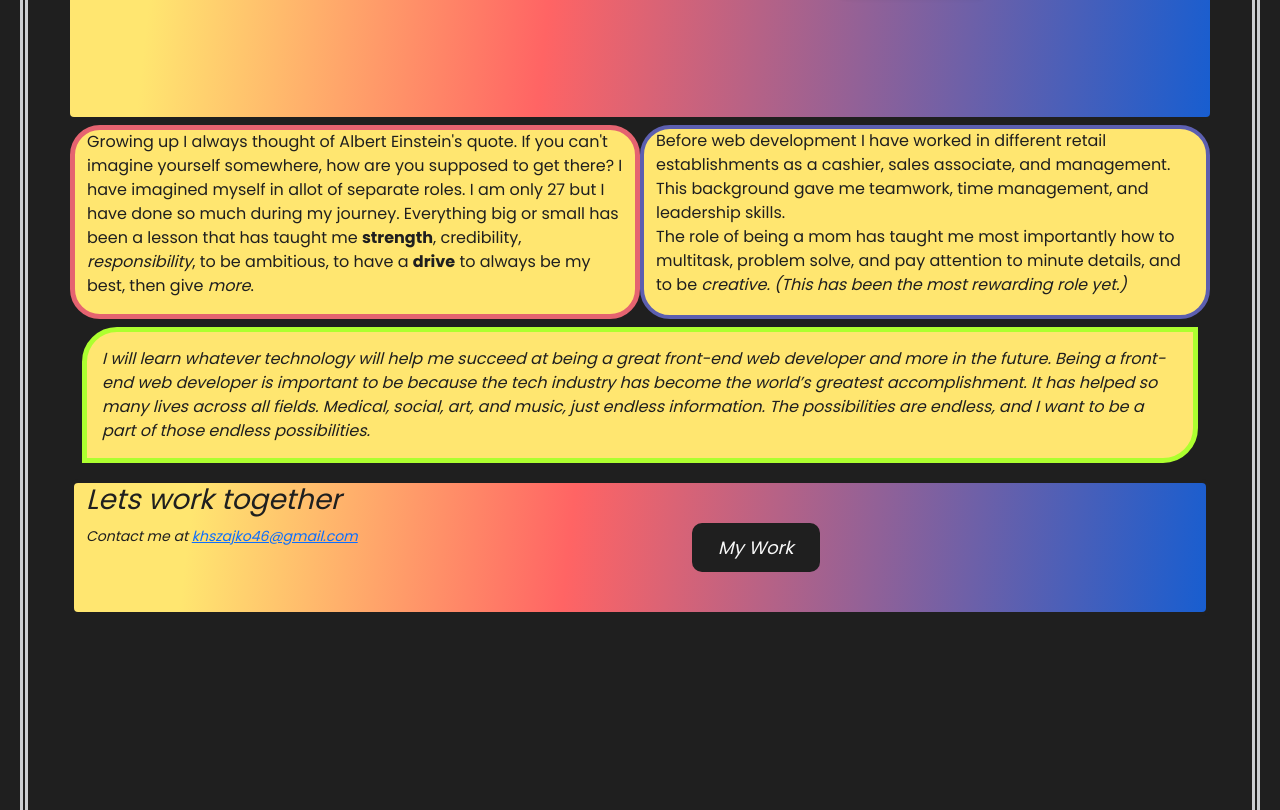
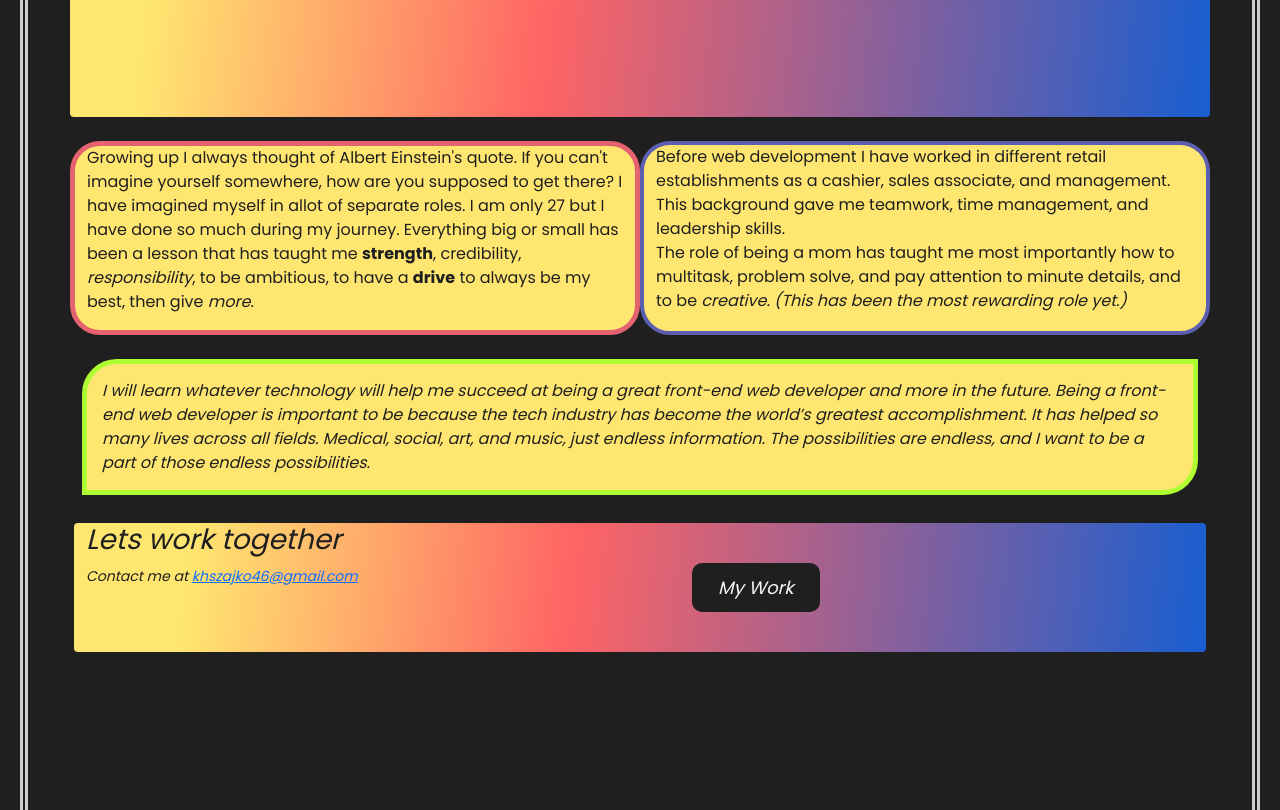
Before and after one commit to kszajko46/Portfolio2022, a plain HTML site: page about.html in a window 1280 px wide. Shown: the part 1294-2104 px from the top of the page. Drawn offline with nearby package versions, Linux system fonts and the light colour scheme; a web font is replaced by a local one.

Commit message:
added more margin between divs

```diff
--- a/about.html
+++ b/about.html
@@ -98,7 +98,7 @@
       </div>
     </div>
 
-    <div class="aboutMeInfo container mt-2">
+    <div class="aboutMeInfo container mt-4">
       <div class="row">
         <div class="col-sm-6 quotePara">
           <p>
@@ -122,13 +122,13 @@
       </div>
     </div>
 
-    <div class="mt-2 container">
+    <div class="mt-4 container">
       <p class="aboutMeImportant">
         I will learn whatever technology will help me succeed at being a great front-end web developer and more in the future. Being a front-end web developer is important to be because the tech industry has become the world’s greatest accomplishment. It has helped so many lives across all fields. Medical, social, art, and music, just endless information. The possibilities are endless, and I want to be a part of those endless possibilities.
       </p>
     </div>
 
-    <div class="workContact mt-2 container">
+    <div class="workContact mt-4 container">
       <div class="row">
         <div class="col-sm-6">
           <h3>Lets work together</h3>
```
